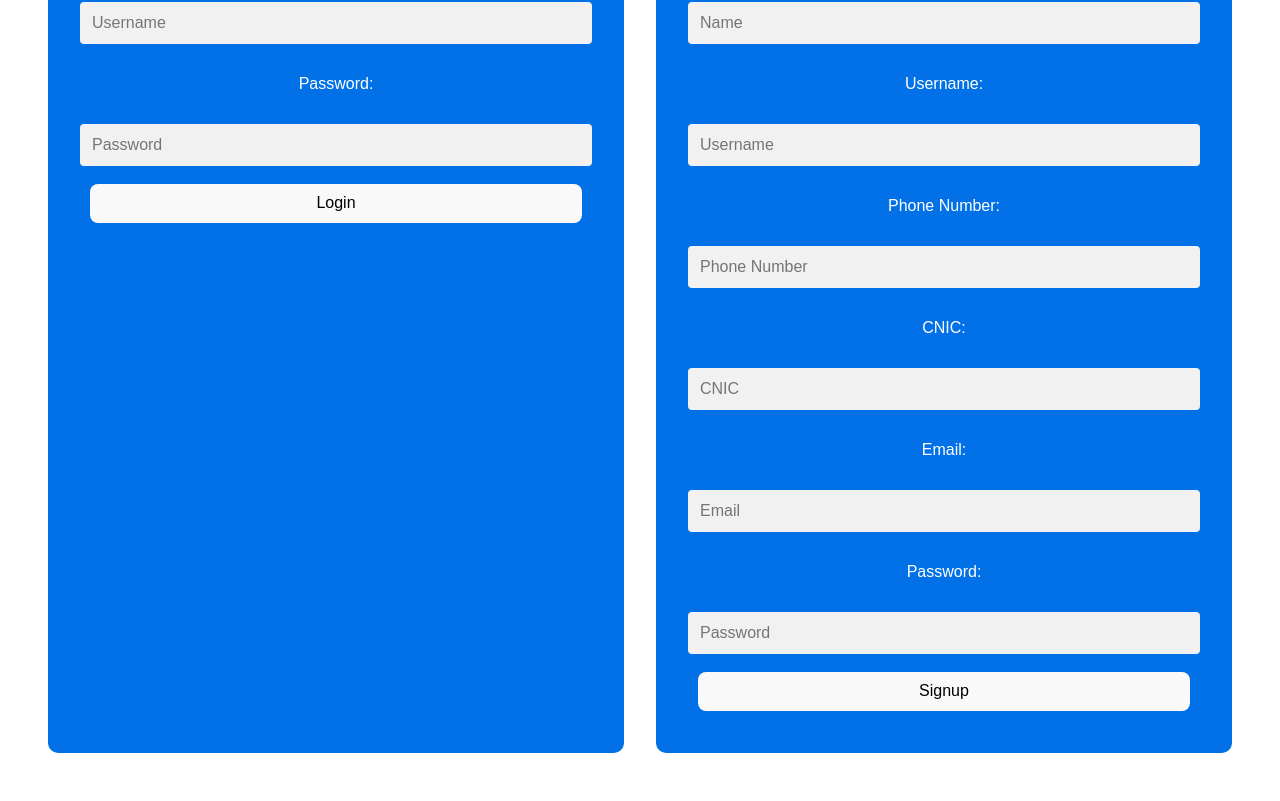
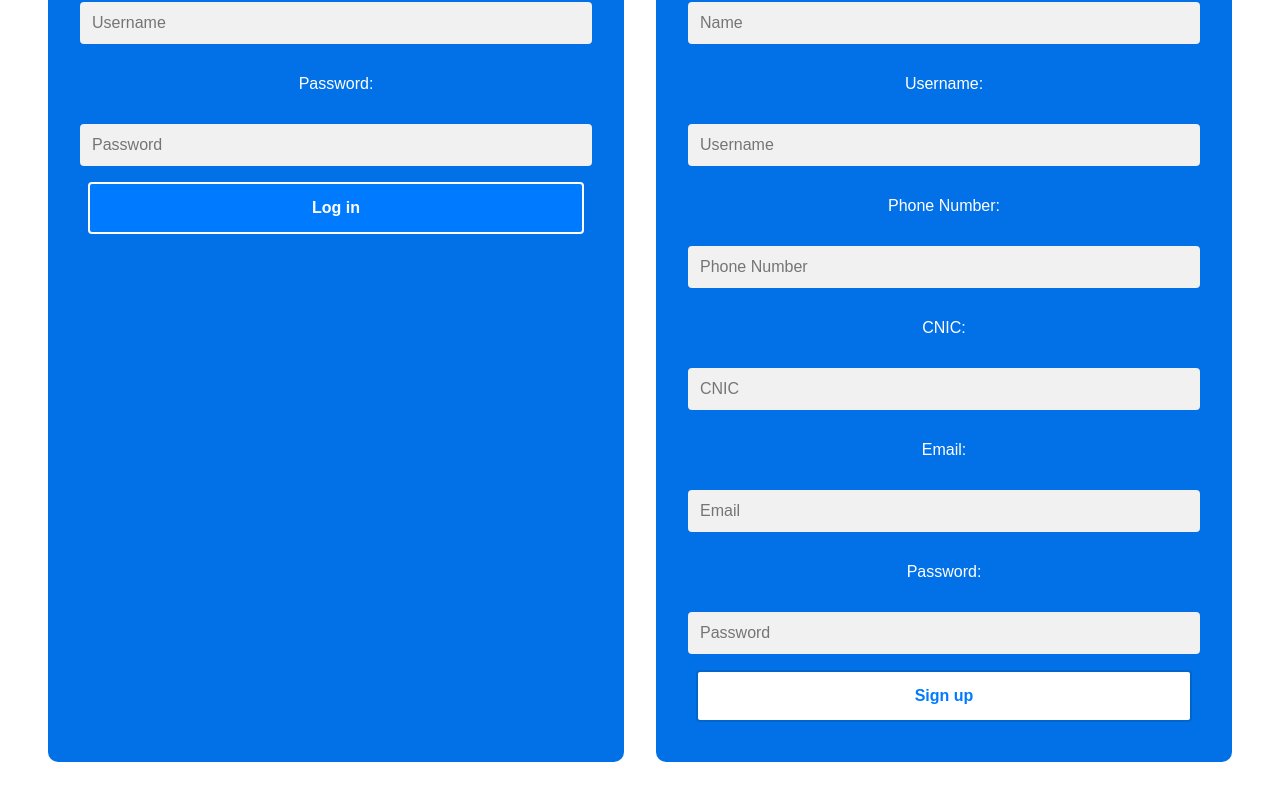
Before and after one commit to Abdul-Ahad3/INviteAFriend, a React (Vite) app in the folder frontend/: page /logsign in a window 1280 px wide. Shown: the part 355-1156 px from the top of the page. Built offline with nearby package versions, Linux system fonts and the light colour scheme.

Commit message:
Started working on Dashboard

```diff
--- a/frontend/src/App.css
+++ b/frontend/src/App.css
@@ -24,10 +24,13 @@
 .btn.primary {
   background-color: #ffffff;
   color: #007bff;
+  border: 2px solid #0066cc;
 }
 
 .btn.secondary {
-  background-color: #6c757d;
+  background-color: #007bff;
+  color:#ffffff;
+  border: 2px solid #ffffff;
 }
 
 .btn.large {
--- a/frontend/src/App.tsx
+++ b/frontend/src/App.tsx
@@ -9,6 +9,7 @@ import CTASection from './components/CTASection';
 import Footer from './components/Footer';
 import Tutorial from './pages/Tutorial';
 import LogSign from './pages/LogSign';
+import Dashboard from './pages/Dashboard';
 
 function App() {
   return (
@@ -29,6 +30,7 @@ function App() {
         />
         <Route path="/tutorial" element={<Tutorial />} />
         <Route path="/logsign" element={<LogSign />} />
+        <Route path="/dashboard" element={<Dashboard />} />
       </Routes>
     </BrowserRouter>
   );
--- /dev/null
+++ b/frontend/src/pages/Dashboard.tsx
@@ -0,0 +1,13 @@
+import React from "react";
+
+const Dashboard: React.FC = () => {
+  return (
+    <div className="page dashboard">
+        <h1>Dashboard</h1>
+        <div className="nav">Navbar</div>
+        <div className="calendar">Calendar</div>
+    </div>
+  );
+}
+
+export default Dashboard;
--- a/frontend/src/pages/LogSign.tsx
+++ b/frontend/src/pages/LogSign.tsx
@@ -1,6 +1,7 @@
 import React from 'react';
 import Footer from '../components/Footer';
 import '../App.css';
+import { Link } from 'react-router-dom';
 
 const LogSign: React.FC = () => {
   return (
@@ -13,7 +14,7 @@ const LogSign: React.FC = () => {
         <label htmlFor="password">Password:</label>
         <input type="password" placeholder="Password" />
 
-        <button>Login</button>
+        <Link to="/dashboard" className='btn secondary'>Log in</Link>
       </div>
       <div className='section signup'>
         <h1>Signup</h1>
@@ -35,7 +36,7 @@ const LogSign: React.FC = () => {
         <label htmlFor="password">Password:</label>
         <input type="password" placeholder="Password" />
 
-        <button>Signup</button>
+        <Link to="/dashboard" className='btn primary'>Sign up</Link>
       </div>
     </div>
   );
```
